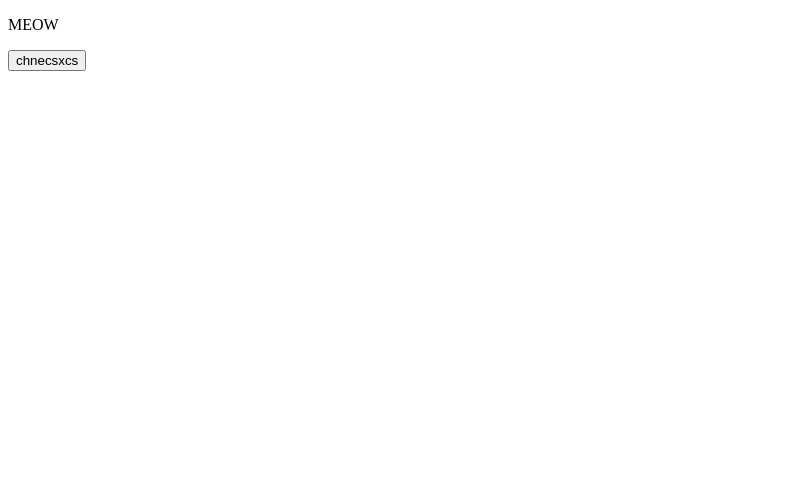
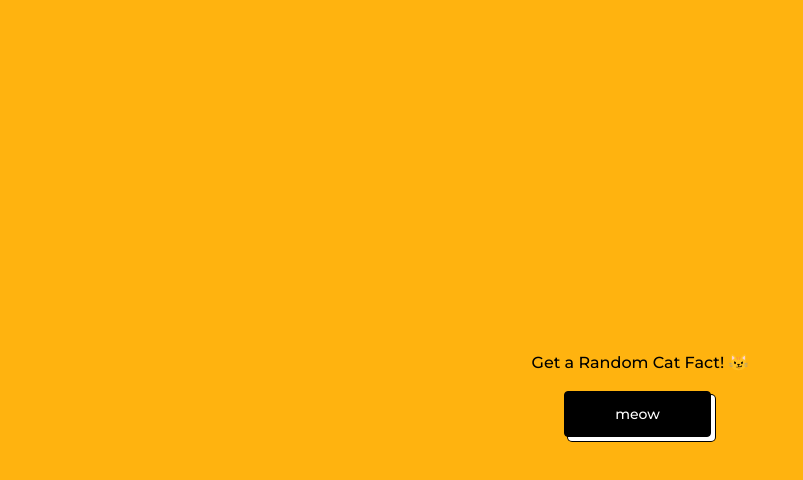
Before and after one commit to harshilshrma/CataFax, a plain HTML site: page index.html in a window 1280 px wide. Shown: the whole page, without its empty margins (0-803 px from the left). Drawn offline with Linux system fonts and the light colour scheme.

Commit message:
added button and fixed styling

```diff
--- a/first.js
+++ b/first.js
@@ -1,11 +1,16 @@
-let URL = "https://cat-fact.herokuapp.com/facts";
+let URL = "https://catfact.ninja/fact?max_length=140";
 const text = document.querySelector("#fax");
 const btn = document.querySelector("#btn");
 
 const getFacts = async () => {
-    let response = await fetch(URL);
-    let data = await response.json();
-    text.innerText = data[0].text;
+    try {
+        let response = await fetch(URL);
+        let data = await response.json();
+        text.innerText = `${data.fact}`;
+
+    } catch (error) {
+        console.error("Error fetching cat facts:", error);
+    }
 };
 
 btn.addEventListener("click", getFacts);
--- a/index.html
+++ b/index.html
@@ -1,16 +1,24 @@
 <!DOCTYPE html>
 <html lang="en">
+
 <head>
     <meta charset="UTF-8">
     <meta name="viewport" content="width=device-width, initial-scale=1.0">
+    <link rel="stylesheet" href="style.css">
     <title>CataFax</title>
 </head>
+
 <body>
-    <p id="fax">MEOW</p>
-    <button id="btn">chnecsxcs</button>
+    <div class="container">
+        <p id="fax">Get a Random Cat Fact! 😼</p>
+        <br>
+        <button id="btn" class="button-50" role="button">meow</button>
+
+    </div>
 
 
 
     <script src="first.js"></script>
 </body>
+
 </html>
--- a/style.css
+++ b/style.css
@@ -1,5 +1,66 @@
+@import url('https://fonts.googleapis.com/css2?family=Montserrat:wght@500&display=swap');
+
+
 * {
     padding: 0;
     margin: 0;
+    box-sizing: border-box;
+    font-family: 'Montserrat', sans-serif;
+
+}
+
+body {
+    display: flex;
+    align-items: center;
+    justify-content: center;
+    height: 100vh;
+    background-color: #FFB30F;
+
+}
+
+.container {
     text-align: center;
+    margin: 2rem;
 }
+
+.button-50 {
+    appearance: button;
+    background-color: #000;
+    background-image: none;
+    border: 1px solid #000;
+    border-radius: 4px;
+    box-shadow: #fff 4px 4px 0 0, #000 4px 4px 0 1px;
+    box-sizing: border-box;
+    color: #fff;
+    cursor: pointer;
+    display: inline-block;
+    font-family: 'Montserrat', sans-serif;
+    font-size: 14px;
+    font-weight: 400;
+    line-height: 20px;
+    margin: 0 5px 10px 0;
+    overflow: visible;
+    padding: 12px 40px;
+    text-align: center;
+    text-transform: none;
+    touch-action: manipulation;
+    user-select: none;
+    -webkit-user-select: none;
+    vertical-align: middle;
+    white-space: nowrap;
+}
+
+.button-50:not([disabled]):active {
+    box-shadow: #fff 2px 2px 0 0, #000 2px 2px 0 1px;
+    transform: translate(2px, 2px);
+}
+
+@media (min-width: 768px) {
+    .button-50 {
+        padding: 12px 50px;
+    }
+}
+
+@media only screen and (max-width: 768px) {
+    body {}
+}
```
